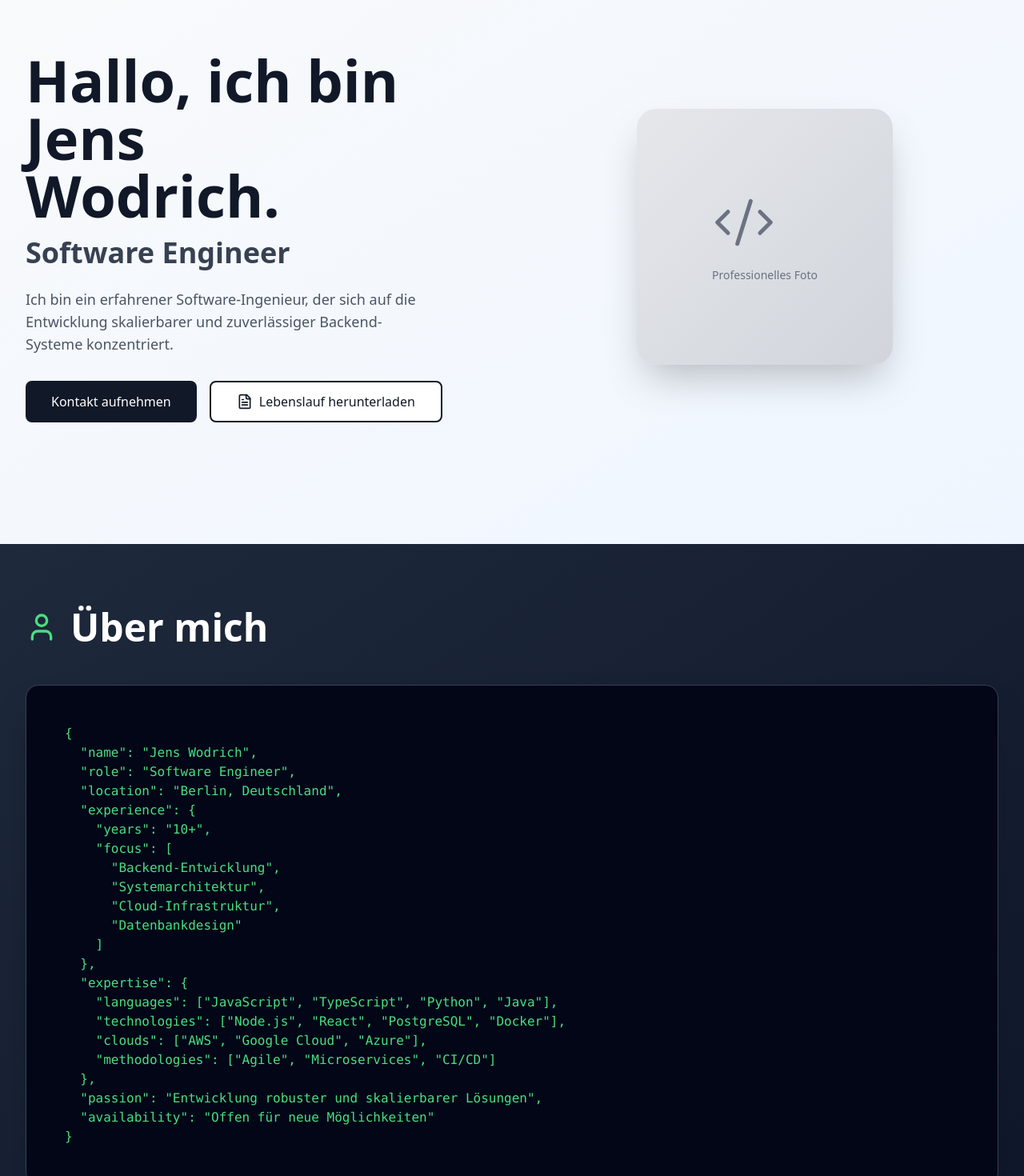
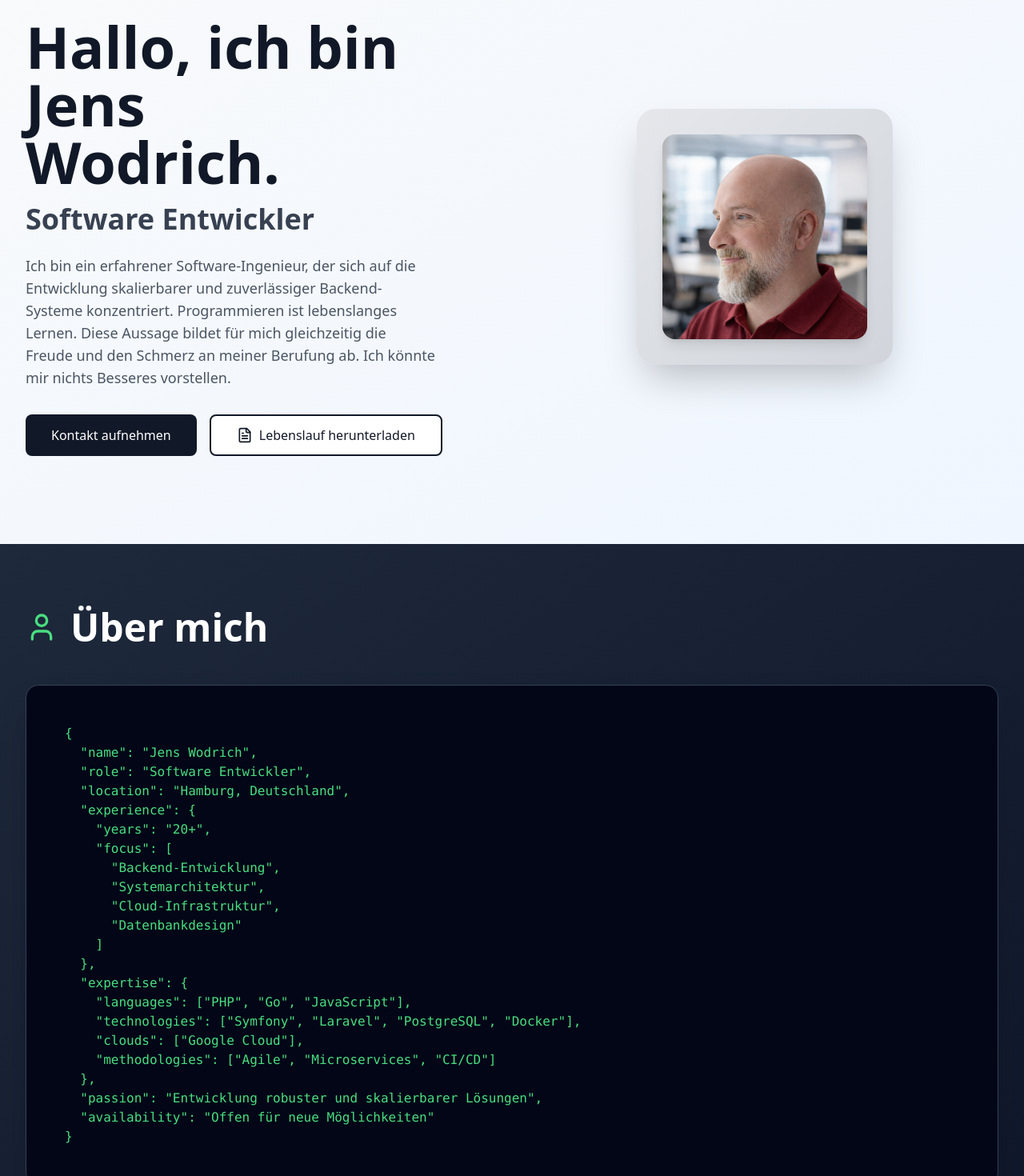
Before and after one commit to andi-ommsen/jenswodrich, a React (Vite) app: page / in a window 1280 px wide. Shown: the part 120-1590 px from the top of the page at 80% size. Built offline with nearby package versions, Linux system fonts and the light colour scheme.

Commit message:
update packages adding image textanpassungen

```diff
--- a/src/App.tsx
+++ b/src/App.tsx
@@ -144,9 +144,13 @@ function App() {
 
             <div className="flex justify-center">
               <div className="w-80 h-80 bg-gradient-to-br from-gray-200 to-gray-300 rounded-3xl shadow-2xl flex items-center justify-center">
-                <div className="text-gray-500 text-center">
-                  <Code2 size={80} strokeWidth={1.5} />
-                  <p className="mt-4 text-sm">{t.home.photoAlt}</p>
+                <div className="w-full h-full flex flex-col items-center justify-center">
+                  <div
+                    className="w-64 h-64 rounded-2xl overflow-hidden bg-gray-200 flex items-center justify-center shadow-lg"
+                    style={{ backgroundImage: 'url(/public/images/jens-wodrich-2024.png)', backgroundSize: 'cover', backgroundPosition: 'center' }}
+                  >
+                    {/* Optional: Icon overlay */}
+                  </div>
                 </div>
               </div>
             </div>
--- a/src/translations.ts
+++ b/src/translations.ts
@@ -76,9 +76,9 @@ export const translations: Record<Language, Translations> = {
     home: {
       greeting: 'Hallo, ich bin',
       name: 'Jens Wodrich.',
-      title: 'Software Engineer',
+      title: 'Software Entwickler',
       description:
-        'Ich bin ein erfahrener Software-Ingenieur, der sich auf die Entwicklung skalierbarer und zuverlässiger Backend-Systeme konzentriert.',
+        'Ich bin ein erfahrener Software-Ingenieur, der sich auf die Entwicklung skalierbarer und zuverlässiger Backend-Systeme konzentriert. Programmieren ist lebenslanges Lernen. Diese Aussage bildet für mich gleichzeitig die Freude und den Schmerz an meiner Berufung ab. Ich könnte mir nichts Besseres vorstellen.',
       cta: 'Kontakt aufnehmen',
       cvDownload: 'Lebenslauf herunterladen',
       photoAlt: 'Professionelles Foto',
@@ -86,10 +86,10 @@ export const translations: Record<Language, Translations> = {
     about: {
       heading: 'Über mich',
       name: 'Jens Wodrich',
-      role: 'Software Engineer',
-      location: 'Berlin, Deutschland',
+      role: 'Software Entwickler',
+      location: 'Hamburg, Deutschland',
       experience: {
-        years: '10+',
+        years: '20+',
         focus: [
           'Backend-Entwicklung',
           'Systemarchitektur',
@@ -98,9 +98,9 @@ export const translations: Record<Language, Translations> = {
         ],
       },
       expertise: {
-        languages: ['JavaScript', 'TypeScript', 'Python', 'Java'],
-        technologies: ['Node.js', 'React', 'PostgreSQL', 'Docker'],
-        clouds: ['AWS', 'Google Cloud', 'Azure'],
+        languages: ['PHP', 'Go', 'JavaScript'],
+        technologies: ['Symfony','Laravel','PostgreSQL','Docker'],
+        clouds: ['Google Cloud'],
         methodologies: ['Agile', 'Microservices', 'CI/CD'],
       },
       passion: 'Entwicklung robuster und skalierbarer Lösungen',
@@ -181,7 +181,7 @@ export const translations: Record<Language, Translations> = {
       name: 'Jens Wodrich.',
       title: 'Software Engineer',
       description:
-        "I'm an experienced software engineer focused on building scalable and reliable backend systems.",
+        "I'm an experienced software engineer focused on building scalable and reliable backend systems. Programming is lifelong learning. This statement reflects both the joy and the pain of my vocation for me. I couldn't imagine anything better.",
       cta: 'Get In Touch',
       cvDownload: 'Download CV',
       photoAlt: 'Professional Photo',
@@ -190,20 +190,19 @@ export const translations: Record<Language, Translations> = {
       heading: 'About Me',
       name: 'Jens Wodrich',
       role: 'Software Engineer',
-      location: 'Berlin, Germany',
+      location: 'Hamburg, Germany',
       experience: {
-        years: '10+',
+        years: '20+',
         focus: [
           'Backend Development',
           'System Architecture',
-          'Cloud Infrastructure',
           'Database Design',
         ],
       },
       expertise: {
-        languages: ['JavaScript', 'TypeScript', 'Python', 'Java'],
-        technologies: ['Node.js', 'React', 'PostgreSQL', 'Docker'],
-        clouds: ['AWS', 'Google Cloud', 'Azure'],
+        languages: ['PHP', 'Go', 'JavaScript'],
+        technologies: ['Symfony','Laravel','PostgreSQL','Docker'],
+        clouds: ['Google Cloud'],
         methodologies: ['Agile', 'Microservices', 'CI/CD'],
       },
       passion: 'Building robust and scalable solutions',
```
Also changed, not shown: package.json (+2 -5 lines), public/images/jens-wodrich-2024.png (added), 1 other file (tests, documents, lock files or other folders).
